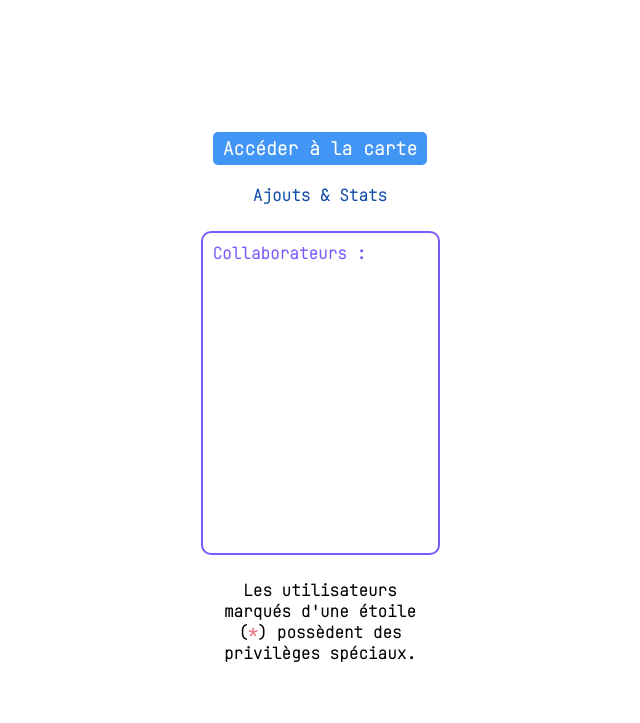
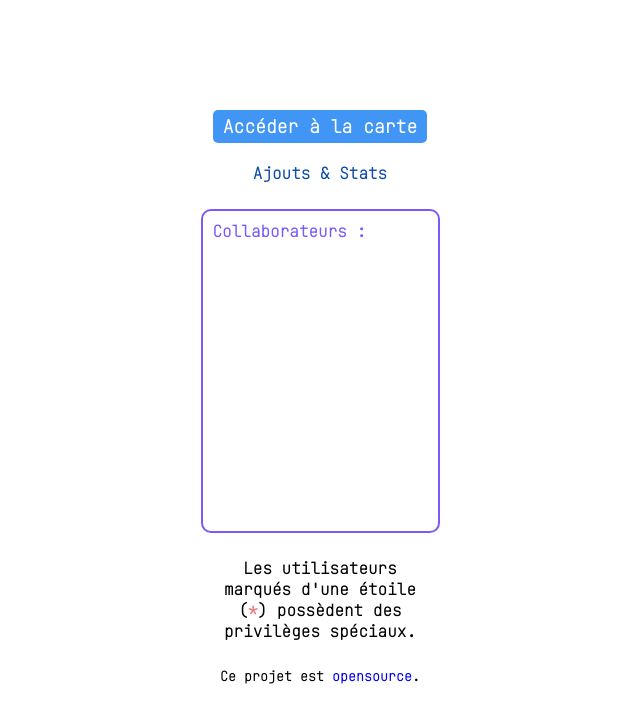
Before and after one commit to gabriel-dahan/vadermap, a Flask app: page / in a window 1280 px wide. Shown: the top 723 px of the page, without its empty margins (320-960 px from the left). Run offline with Flask 3, Linux system fonts and the light colour scheme; parts of the project's set-up code (start-up, migrations or seed data) failed here and were passed over.

Commit message:
VaderMap 1.1

```diff
--- a/src/templates/index.html
+++ b/src/templates/index.html
@@ -37,6 +37,7 @@
                 </ul>
             </div>
             <p class="user-infos">Les utilisateurs marqués d'une étoile (<span class="privileges">*</span>) possèdent des privilèges spéciaux.</p>
+            <small>Ce projet est <a href="https://github.com/gabriel-dahan/vadermap/" target="_blank">opensource</a>.</small>
         </div>
     </body>
 </html>
```
